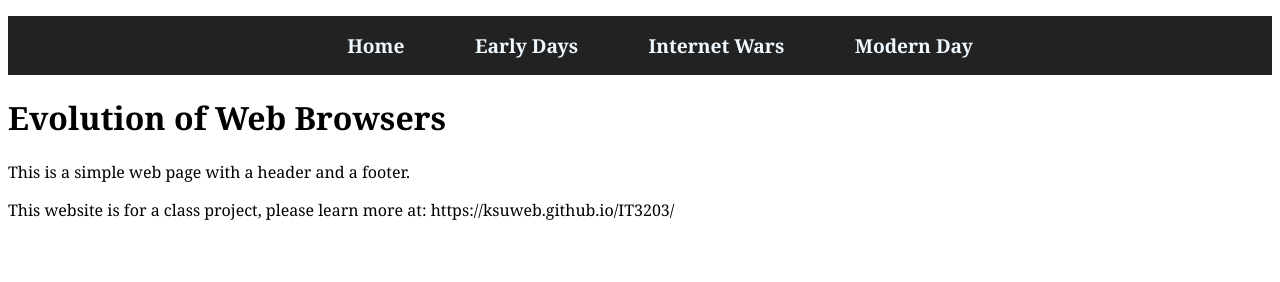
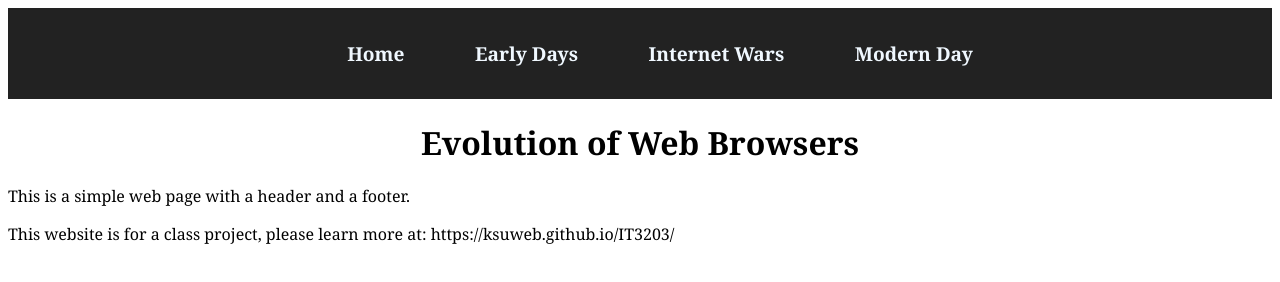
Before and after one commit to JMO723/JMO723.github.io, a plain HTML site: page index.html in a window 1280 px wide. Drawn offline with Linux system fonts and the light colour scheme.

Commit message:
Update styles.css

```diff
--- a/styles.css
+++ b/styles.css
@@ -3,7 +3,7 @@ body {
 }
 .navbar {
   background-color: #222;
-  padding: .em 0;
+  padding: .01em 0;
 }
 
 .navbar ul {
@@ -30,3 +30,7 @@ body {
   background-color: #4caf50;
   color:#222;
 }
+
+h1 {
+  text-align: center;
+}
```
